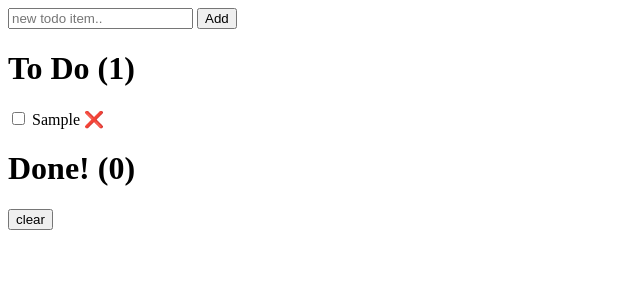
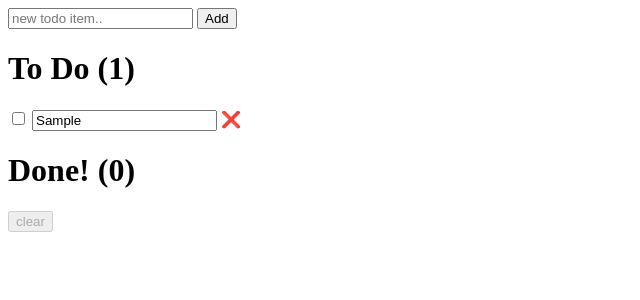
Before and after one commit to tibbsm/mytab, a Svelte app: page / in a window 1280 px wide. Both pictures are taken after typing "Sample" into the empty fields and a click on the button "Add". Shown: the top 300 px of the page, without its empty margins (0-640 px from the left). Built offline with nearby package versions, Linux system fonts and the light colour scheme.

Commit message:
added lodash for fun and made todos editable

```diff
--- a/package.json
+++ b/package.json
@@ -19,6 +19,7 @@
   },
   "dependencies": {
     "cpx": "^1.5.0",
+    "lodash": "^4.17.21",
     "sirv-cli": "^1.0.0"
   }
 }
--- a/src/Todo.svelte
+++ b/src/Todo.svelte
@@ -10,10 +10,10 @@
 
 	function addToList() {
 		todos = [...todos, {
-                id: Date.now().toString(),
+                id: new Date().getTime(),
                 text: newItem,
                 completed: false,
-                created_at: new Date().toDateString(),
+                created_at: new Date().getTime(),
                 complete_at: null
         }];
 		newItem = '';
@@ -42,7 +42,7 @@
     function changeStatus(todo) {
         todo.completed = !todo.completed;
         if (!todo.completed) todo.complete_at = null;
-        else todo.complete_at = new Date().toDateString();
+        else todo.complete_at = new Date().getTime();
         saveTodos();
     }
 
@@ -76,7 +76,12 @@
 		bind:checked={item.completed}
 		type="checkbox"
 	>
-	<span class:checked={item.completed}>{item.text}</span>
+    <!-- TODO ADD SAVE -->
+    <!-- on:change={() => enableSave(item)} -->
+	<input
+        class:checked={item.completed}
+        value={item.text}
+    >
 	<span on:click={() => removeFromList(item.id)}>❌</span>
 	<br/>
 {/each}
@@ -93,7 +98,7 @@
 	<br/>
 {/each}
 
-<button on:click={() => clear()}>clear</button>
+<button on:click={() => clear()} disabled>clear</button>
 
 <style>
 	.checked {
```
Also changed, not shown: 2 other files (tests, documents, lock files or other folders).
